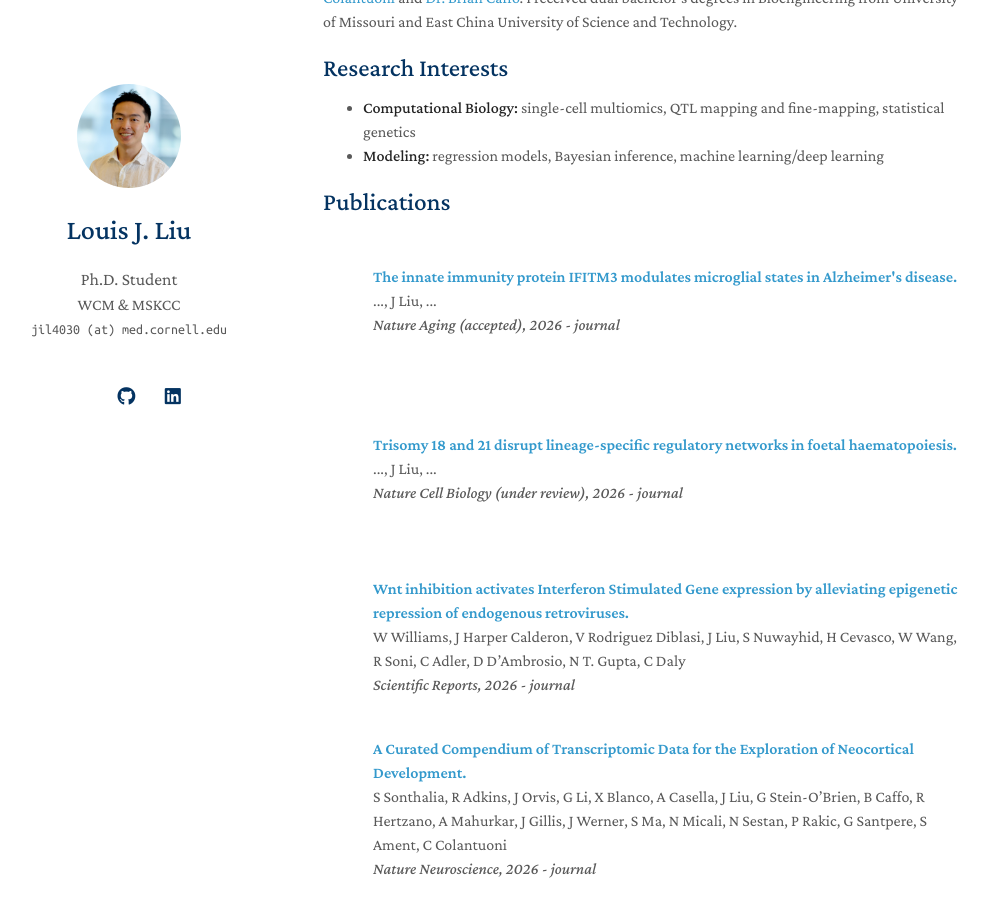
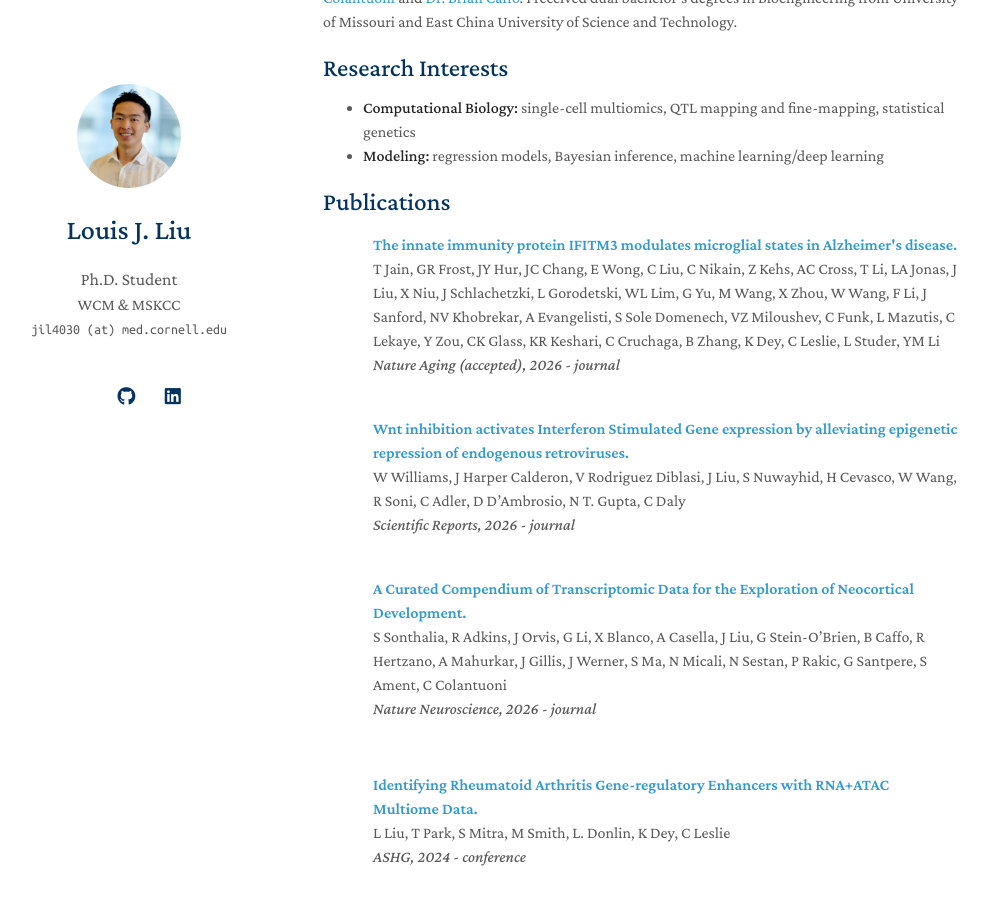
Before and after one commit to louis-jliu/louis-jliu.github.io, a Jekyll site: the page built from index.md, in a window 1280 px wide and 900 px high, scrolled down 427 px. Shown: the whole window, without its empty margins (147-1136 px from the left). Built offline with Jekyll 4.4.1, drawn with Linux system fonts in a browser that asks for light colours; nearby versions of some CDN libraries; a style sheet for code colours, icons or effects is not loaded; our own code applies the rules of GitHub Pages for plain Markdown files.

Commit message:
Add IFITM3 author list; remove trisomy paper

```diff
--- a/_data/publications.yml
+++ b/_data/publications.yml
@@ -1,13 +1,8 @@
 main:
 
   - title: "The innate immunity protein IFITM3 modulates microglial states in Alzheimer's disease."
-    authors: ..., J Liu, ...
+    authors: T Jain, GR Frost, JY Hur, JC Chang, E Wong, C Liu, C Nikain, Z Kehs, AC Cross, T Li, LA Jonas, J Liu, X Niu, J Schlachetzki, L Gorodetski, WL Lim, G Yu, M Wang, X Zhou, W Wang, F Li, J Sanford, NV Khobrekar, A Evangelisti, S Sole Domenech, VZ Miloushev, C Funk, L Mazutis, C Lekaye, Y Zou, CK Glass, KR Keshari, C Cruchaga, B Zhang, K Dey, C Leslie, L Studer, YM Li
     venue: Nature Aging (accepted), 2026 - journal
-    link:
-
-  - title: "Trisomy 18 and 21 disrupt lineage-specific regulatory networks in foetal haematopoiesis."
-    authors: ..., J Liu, ...
-    venue: Nature Cell Biology (under review), 2026 - journal
     link:
 
   - title: "Wnt inhibition activates Interferon Stimulated Gene expression by alleviating epigenetic repression of endogenous retroviruses."
```
